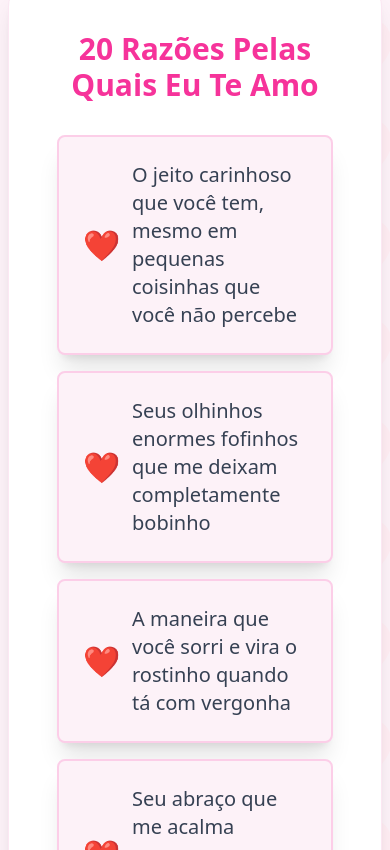
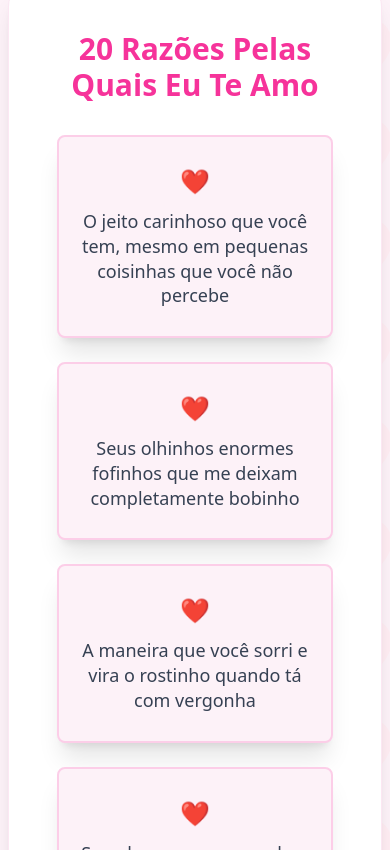
Before and after one commit to ngracioli/luana-valentines-app, a React (Vite) app: page / in a window 390 px wide. Shown: the part 5294-6144 px from the top of the page. Built offline with nearby package versions, Linux system fonts and the light colour scheme; no server answers.

Commit message:
feat: improve mobile design for LoveReasons list with better padding and spacing

```diff
--- a/src/components/LoveReasons.jsx
+++ b/src/components/LoveReasons.jsx
@@ -39,20 +39,20 @@ function LoveReasons() {
     return (
         <section className="p-6 sm:p-8 bg-gradient-to-b rounded-xl max-w-4xl mx-auto mb-18">
             <h2
-                className="text-3xl font-semibold text-center text-pink-500 mb-8"
+                className="text-3xl font-bold text-center text-pink-500 mb-8"
                 data-aos="zoom-in"
             >
                 20 Razões Pelas Quais Eu Te Amo
             </h2>
-            <ul className="space-y-4" ref={listRef}>
+            <ul className="space-y-6" ref={listRef}>
                 {reasons.slice(0, 20).map((r, i) => (
                     <div data-aos="fade-right" key={i}>
-                        <li className="bg-pink-50 border-2 border-pink-200 p-6 rounded-lg shadow-xl hover:shadow-2xl transform hover:scale-105 transition-transform duration-200">
-                            <div className="flex items-center space-x-3">
-                                <span className="text-pink-500 text-3xl">
+                        <li className="bg-pink-50 border-2 border-pink-200 py-7 px-4 sm:p-6 rounded-lg shadow-xl hover:shadow-2xl transform hover:scale-105 transition-transform duration-200">
+                            <div className="flex flex-col items-center text-center sm:flex-row sm:items-center sm:text-left gap-3 sm:gap-3">
+                                <span className="text-2xl sm:text-2xl text-pink-500">
                                     ❤️
                                 </span>
-                                <span className="text-xl text-gray-700">
+                                <span className="text-lg sm:text-xl text-gray-700 leading-snug">
                                     {r}
                                 </span>
                             </div>
```
